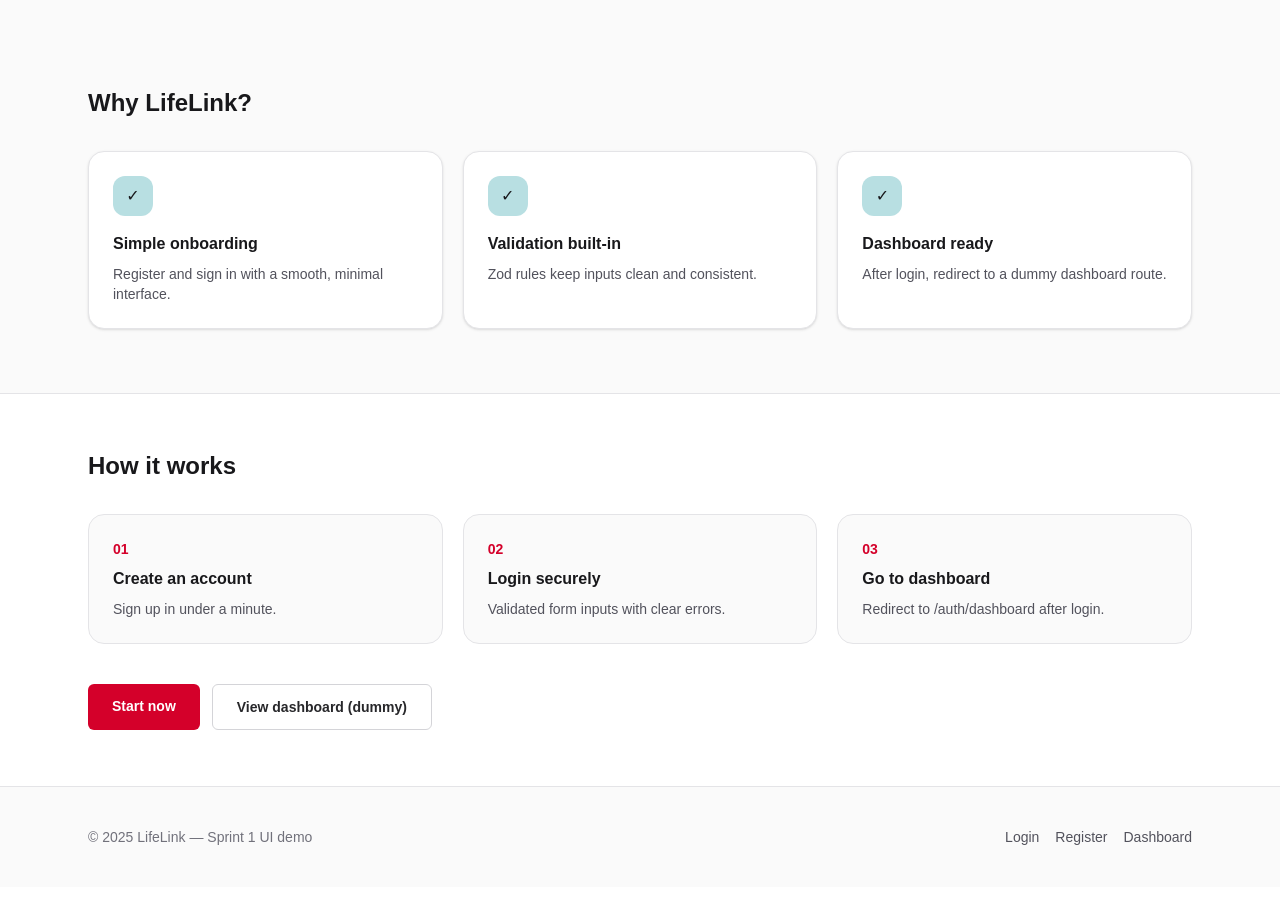
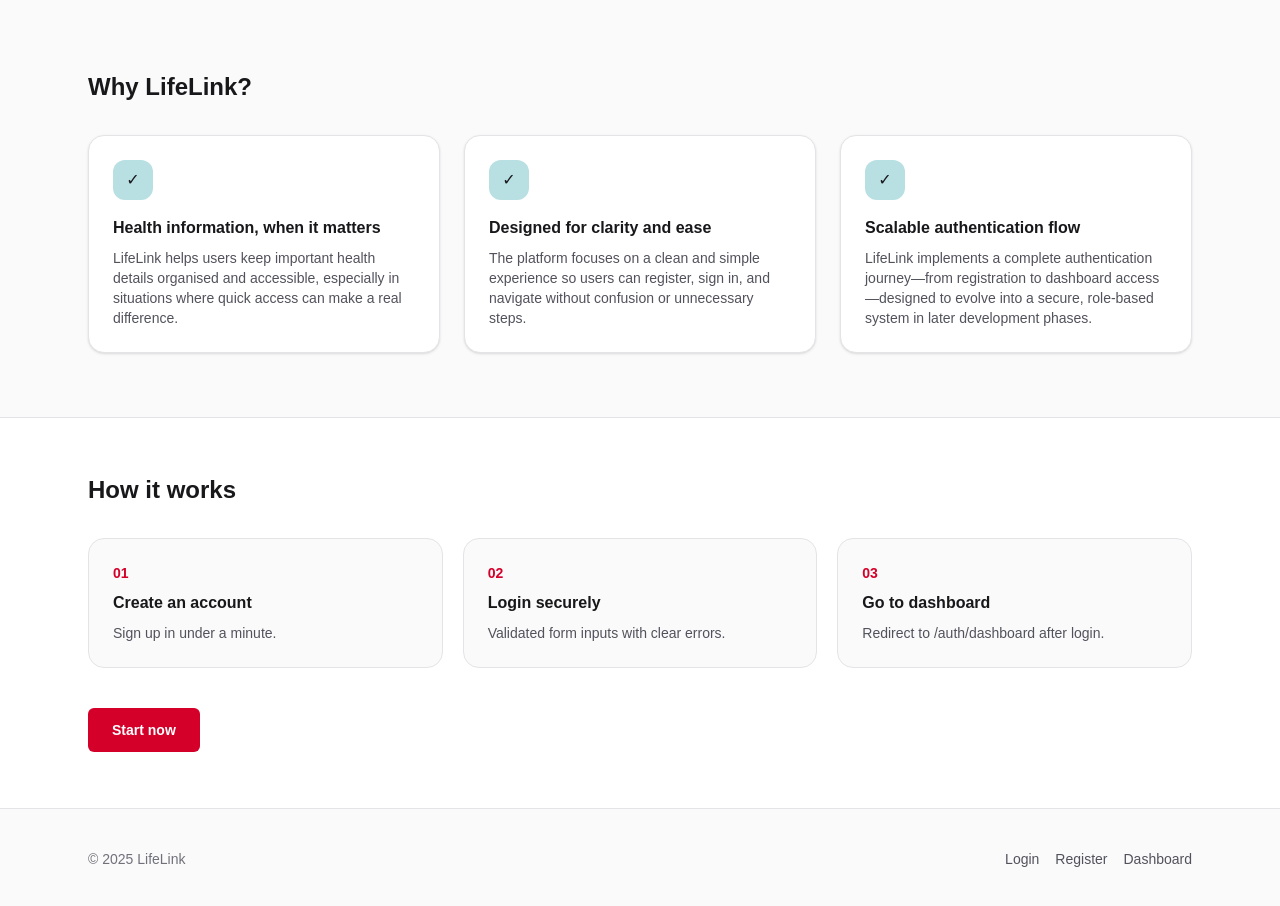
Before and after one commit to Unika1/LifeLink_Web_API_Development, a Next.js app: page / in a window 1280 px wide. Shown: the part 640-1546 px from the top of the page. Built offline with nearby package versions, Linux system fonts and the light colour scheme.

Commit message:
New folder created for dashboard

```diff
--- a/app/(auth)/_components/registerForm.tsx
+++ b/app/(auth)/_components/registerForm.tsx
@@ -50,7 +50,9 @@ export default function RegisterForm() {
             className="w-full rounded-md border border-zinc-300 bg-white px-4 py-3 text-sm text-zinc-900 outline-none focus:border-red-500"
           />
           {errors.fullName && (
-            <p className="mt-1 text-xs text-red-600">{errors.fullName.message}</p>
+            <p className="mt-1 text-xs text-red-600">
+              {errors.fullName.message}
+            </p>
           )}
         </div>
 
@@ -66,6 +68,7 @@ export default function RegisterForm() {
           )}
         </div>
 
+        {/* Password */}
         <div className="relative">
           <input
             type={showPassword ? "text" : "password"}
@@ -82,16 +85,19 @@ export default function RegisterForm() {
             👁
           </button>
           {errors.password && (
-            <p className="mt-1 text-xs text-red-600">{errors.password.message}</p>
+            <p className="mt-1 text-xs text-red-600">
+              {errors.password.message}
+            </p>
           )}
         </div>
 
-        <div>
+        {/* Confirm Password */}
+        <div className="relative">
           <input
             type={showPassword ? "text" : "password"}
             placeholder="Confirm Password"
             {...register("confirmPassword")}
-            className="w-full rounded-md border border-zinc-300 bg-white px-4 py-3 text-sm text-zinc-900 outline-none focus:border-red-500"
+            className="w-full rounded-md border border-zinc-300 bg-white px-4 py-3 pr-10 text-sm text-zinc-900 outline-none focus:border-red-500"
           />
           <button
             type="button"
--- a/app/(auth)/dashboard/page.tsx
+++ /dev/null
@@ -1,9 +0,0 @@
-export default function DashboardPage() {
-  return (
-    <div className="min-h-screen flex items-center justify-center">
-      <h1 className="text-3xl font-semibold text-zinc-900">
-        Auth Dashboard (Dummy)
-      </h1>
-    </div>
-  );
-}
--- /dev/null
+++ b/app/auth/dashboard/page.tsx
@@ -0,0 +1,10 @@
+export default function DashboardPage() {
+  return (
+    <div className="mx-auto max-w-6xl px-6 py-10">
+      <h1 className="text-2xl font-semibold text-zinc-900">Dashboard</h1>
+      <p className="mt-2 text-zinc-100">
+        This is a dummy dashboard page.
+      </p>
+    </div>
+  );
+}
--- a/app/page.tsx
+++ b/app/page.tsx
@@ -73,9 +73,6 @@ export default function HomePage() {
           <div className="flex items-center justify-center">
             <div className="w-full max-w-lg rounded-2xl border border-zinc-200 bg-white p-6 shadow-sm">
               <div className="rounded-xl bg-zinc-50 p-5">
-                <p className="text-xs font-semibold text-zinc-500">
-                  Preview (UI concept)
-                </p>
                 <p className="mt-2 text-lg font-semibold">
                   Your profile snapshot
                 </p>
@@ -131,19 +128,19 @@ export default function HomePage() {
           <h2 className="text-2xl font-semibold">Why LifeLink?</h2>
         </div>
 
-        <div className="grid grid-cols-1 gap-5 md:grid-cols-3">
+        <div className="grid grid-cols-1 gap-6 md:grid-cols-3">
           {[
             {
-              title: "Simple onboarding",
-              desc: "Register and sign in with a smooth, minimal interface.",
+              title: "Health information, when it matters",
+              desc: "LifeLink helps users keep important health details organised and accessible, especially in situations where quick access can make a real difference."
             },
             {
-              title: "Validation built-in",
-              desc: "Zod rules keep inputs clean and consistent.",
+              title: "Designed for clarity and ease",
+              desc: "The platform focuses on a clean and simple experience so users can register, sign in, and navigate without confusion or unnecessary steps.",
             },
             {
-              title: "Dashboard ready",
-              desc: "After login, redirect to a dummy dashboard route.",
+              title: "Scalable authentication flow",
+              desc: "LifeLink implements a complete authentication journey—from registration to dashboard access—designed to evolve into a secure, role-based system in later development phases.",
             },
           ].map((f) => (
             <div
@@ -188,12 +185,6 @@ export default function HomePage() {
             >
               Start now
             </Link>
-            <Link
-              href="/auth/dashboard"
-              className="rounded-md border border-zinc-300 bg-white px-6 py-3 text-sm font-semibold text-zinc-800 hover:bg-zinc-100"
-            >
-              View dashboard (dummy)
-            </Link>
           </div>
         </div>
       </section>
@@ -202,7 +193,7 @@ export default function HomePage() {
       <footer className="border-t border-zinc-200 bg-zinc-50">
         <div className="mx-auto flex max-w-6xl flex-col gap-2 px-6 py-10 md:flex-row md:items-center md:justify-between">
           <p className="text-sm text-zinc-500">
-            © {new Date().getFullYear()} LifeLink — Sprint 1 UI demo
+            © {new Date().getFullYear()} LifeLink
           </p>
           <div className="flex gap-4 text-sm">
             <Link href="/login" className="text-zinc-600 hover:text-zinc-900">
```
